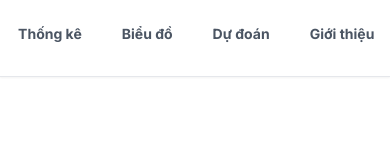
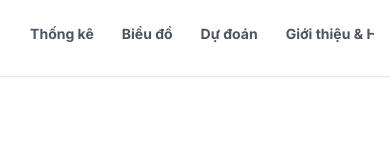
Before and after one commit to ntu09082007-eng/wechoice-tracker-frontend, a React (Vite) app: page /realtime in a window 390 px wide. Shown: the top 147 px of the page. Built offline with nearby package versions, Linux system fonts and the light colour scheme.

Commit message:
Update Header.jsx

```diff
--- a/src/components/Header.jsx
+++ b/src/components/Header.jsx
@@ -6,19 +6,12 @@ import { Link, useLocation } from 'react-router-dom';
 export default function Header() {
   const location = useLocation();
 
-  // Hàm kiểm tra xem đường dẫn hiện tại có khớp với menu không để hightlight
+  // Hàm kiểm tra active đơn giản
   const isActive = (path) => {
     if (path === '/' && location.pathname === '/') return true;
     if (path !== '/' && location.pathname.startsWith(path)) return true;
     return false;
   };
-
-  // Class cho nút trạng thái thường (Chưa chọn)
-  const baseClass = "px-4 py-2 rounded-full text-sm font-bold transition-all duration-200 whitespace-nowrap";
-  const inactiveClass = "text-gray-600 hover:bg-gray-100 hover:text-gray-900";
-
-  // Class cho nút trạng thái ĐANG CHỌN (Gradient xanh tím + Chữ trắng)
-  const activeClass = "bg-gradient-to-r from-blue-500 to-indigo-600 text-white shadow-md hover:brightness-110";
 
   const navItems = [
     { name: 'Kết quả', path: '/' },
@@ -31,20 +24,24 @@ export default function Header() {
   return (
     <header className="sticky top-0 z-50 bg-white/80 backdrop-blur-md border-b border-gray-200 shadow-sm">
       <div className="container mx-auto px-4 py-4">
-        {/* Logo hoặc Tên trang web (Optional) */}
         <div className="flex flex-col md:flex-row items-center justify-between gap-4">
 
-          <div className="text-xl font-extrabold bg-clip-text text-transparent bg-gradient-to-r from-blue-600 to-indigo-600 hidden md:block">
+          {/* Logo/Tên web màu xanh dương đậm đơn giản */}
+          <div className="text-xl font-extrabold text-blue-700 hidden md:block">
              WeChoice 2025 Tracker
           </div>
 
-          {/* Thanh Menu Chính */}
-          <nav className="flex items-center gap-2 overflow-x-auto pb-2 md:pb-0 w-full md:w-auto no-scrollbar justify-center md:justify-end">
+          {/* Menu */}
+          <nav className="flex items-center gap-1 md:gap-2 overflow-x-auto pb-2 md:pb-0 w-full md:w-auto no-scrollbar justify-center md:justify-end">
             {navItems.map((item) => (
               <Link
                 key={item.path}
                 to={item.path}
-                className={`${baseClass} ${isActive(item.path) ? activeClass : inactiveClass}`}
+                className={`px-3 md:px-4 py-2 rounded-full text-sm font-bold transition-all duration-200 whitespace-nowrap ${
+                  isActive(item.path)
+                    ? 'bg-slate-500 text-white shadow-md' // Active: Màu xám đậm (Slate)
+                    : 'text-gray-600 hover:bg-gray-100 hover:text-gray-900' // Inactive: Màu xám nhạt
+                }`}
               >
                 {item.name}
               </Link>
```
